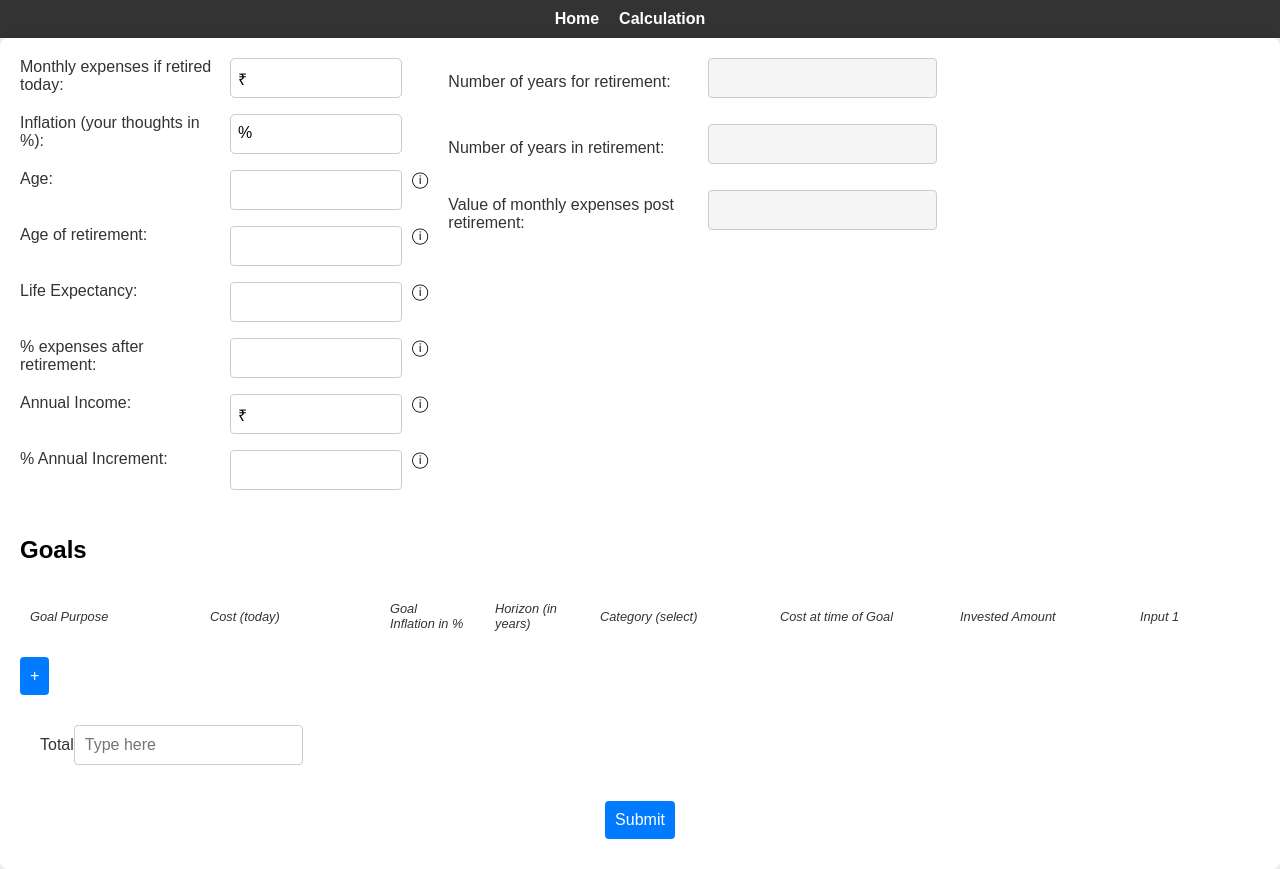
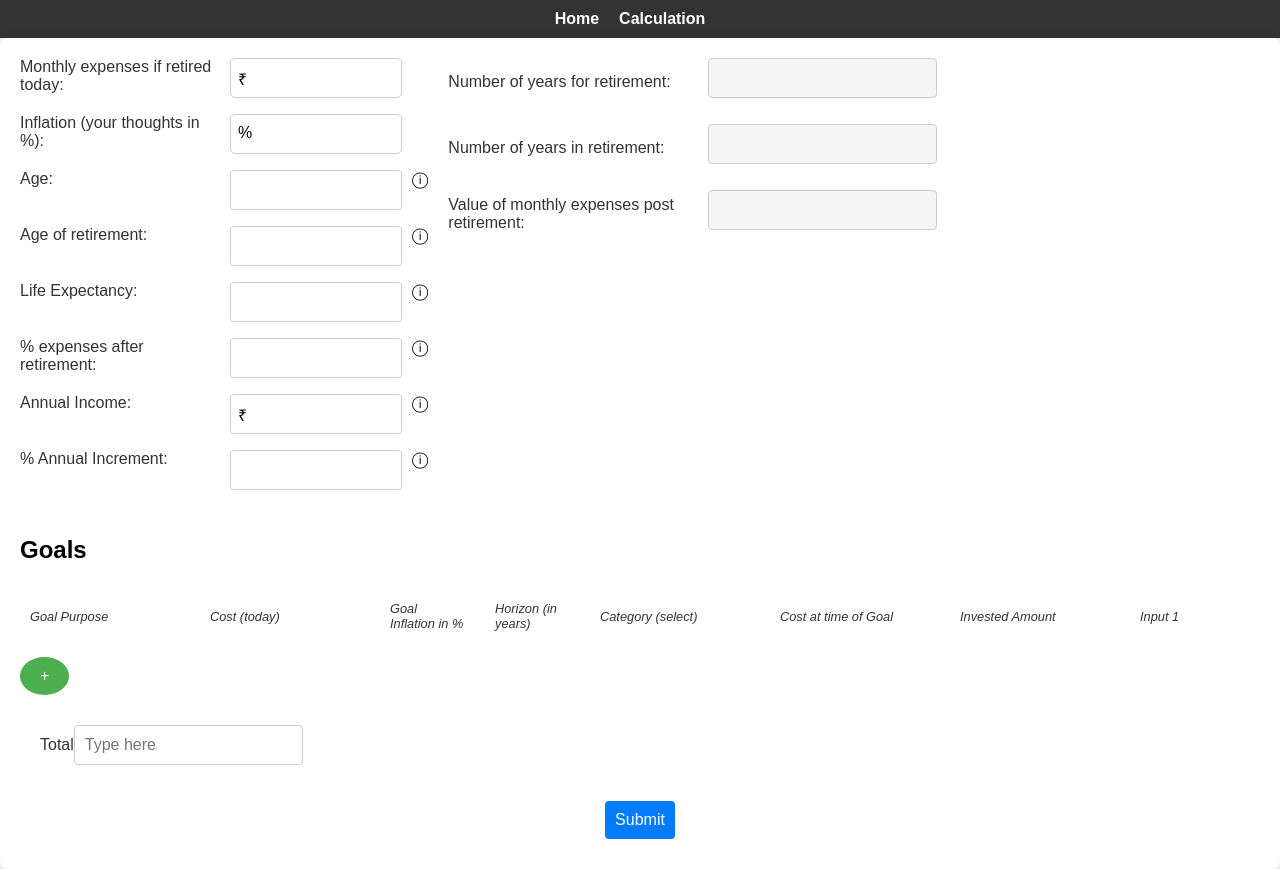
Before and after one commit to kumaran2442/miniprjt, a React (Create React App) app: page /calculation in a window 1280 px wide. Shown: the top 869 px of the page. Built offline with nearby package versions, Linux system fonts and the light colour scheme.

Commit message:
color added for button

```diff
--- a/src/InputPage/InputForm.css
+++ b/src/InputPage/InputForm.css
@@ -178,3 +178,39 @@ input[readonly] {
   padding: 10px;
   margin: 10px;
 }
+#round-button {
+  display: inline-block;
+  padding: 10px 20px;
+  border-radius: 50%;
+  background-color: #4CAF50; /* Green color */
+  color: #fff; /* Text color */
+  text-align: center;
+  text-decoration: none;
+  font-size: 16px;
+  cursor: pointer;
+  border: none; /* Remove border */
+  outline: none; /* Remove outline */
+}
+
+/* Hover effect */
+#round-button:hover {
+  background-color: #45a049; /* Darker green color on hover */
+}
+#remove-button {
+  display: inline-block;
+  padding: 10px 20px;
+  border-radius: 50%;
+  background-color: red; /* Green color */
+  color: #fff; /* Text color */
+  text-align: center;
+  text-decoration: none;
+  font-size: 16px;
+  cursor: pointer;
+  border: none; /* Remove border */
+  outline: none; /* Remove outline */
+}
+
+/* Hover effect */
+#remove-button:hover {
+  background-color: coral; /* Darker green color on hover */
+}
--- a/src/InputPage/InputForm.js
+++ b/src/InputPage/InputForm.js
@@ -327,6 +327,7 @@ function InputForm() {
                 />
             */}
                 <button
+                  id="remove-button"
                   type="button"
                   onClick={() => handleRemoveGoal(index)}
                   className="remove-button align-self-center"
@@ -339,6 +340,7 @@ function InputForm() {
               type="button"
               onClick={handleAddGoal}
               className="add-button"
+              id="round-button"
             >
               +
             </button>
```
